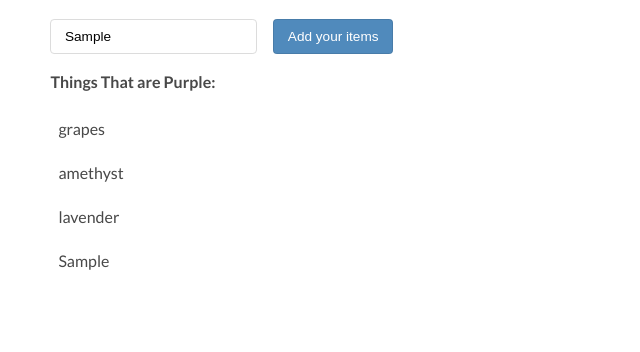
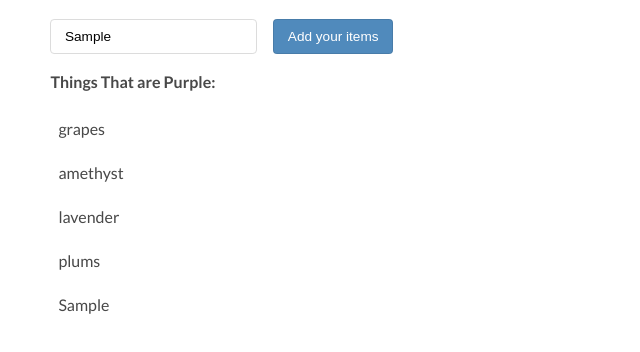
Before and after one commit to piladzisi/javascript-dom, a plain HTML site: page vid-2-select-element-by-id/start/index2.html in a window 1280 px wide. Both pictures are taken after typing "Sample" into the empty fields and a click on the button "Add your items". Shown: the part 274-626 px from the top of the page, 0-640 px from the left. Drawn offline with Linux system fonts and the light colour scheme.

Commit message:
adding elements to the list appendChild

```diff
--- a/vid-2-select-element-by-id/start/app2.js
+++ b/vid-2-select-element-by-id/start/app2.js
@@ -4,6 +4,8 @@ const input = document.querySelector('input');
 const p = document.querySelector('p.description');
 const button = document.querySelector('button.description');
 const li = document.querySelector('li:last-child');
+const addItemInput = document.querySelector('input.addItemInput');
+const addItemButton = document.querySelector('button.addItemButton');
 
 toggleList.addEventListener ('click', () => {
 	if(listDiv.style.display =='none') {
@@ -15,8 +17,11 @@ toggleList.addEventListener ('click', () => {
 }
 });
 
-button.addEventListener('click', () => {
-	li.innerHTML = input.value ;
+addItemButton.addEventListener('click', () => {
+	let ul = document.getElementsByTagName('ul')[0];
+	let li = document.createElement('li');
+	li.textContent = addItemInput.value;
+	ul.appendChild(li);
 });
 
 p.title = 'List Description'
--- a/vid-2-select-element-by-id/start/index2.html
+++ b/vid-2-select-element-by-id/start/index2.html
@@ -9,8 +9,8 @@
     <p>Making a web page interactive</p>
     <button id='toggleList'>Hide list</button>
     <div class='list'>
-      <input type='text' class='description'>
-      <button class='description'>Add your items</button>
+      <input type='text' class='addItemInput'>
+      <button class='addItemButton'>Add your items</button>
       <ul>
         <p class='description'>Things That are Purple:</p>
 
```
